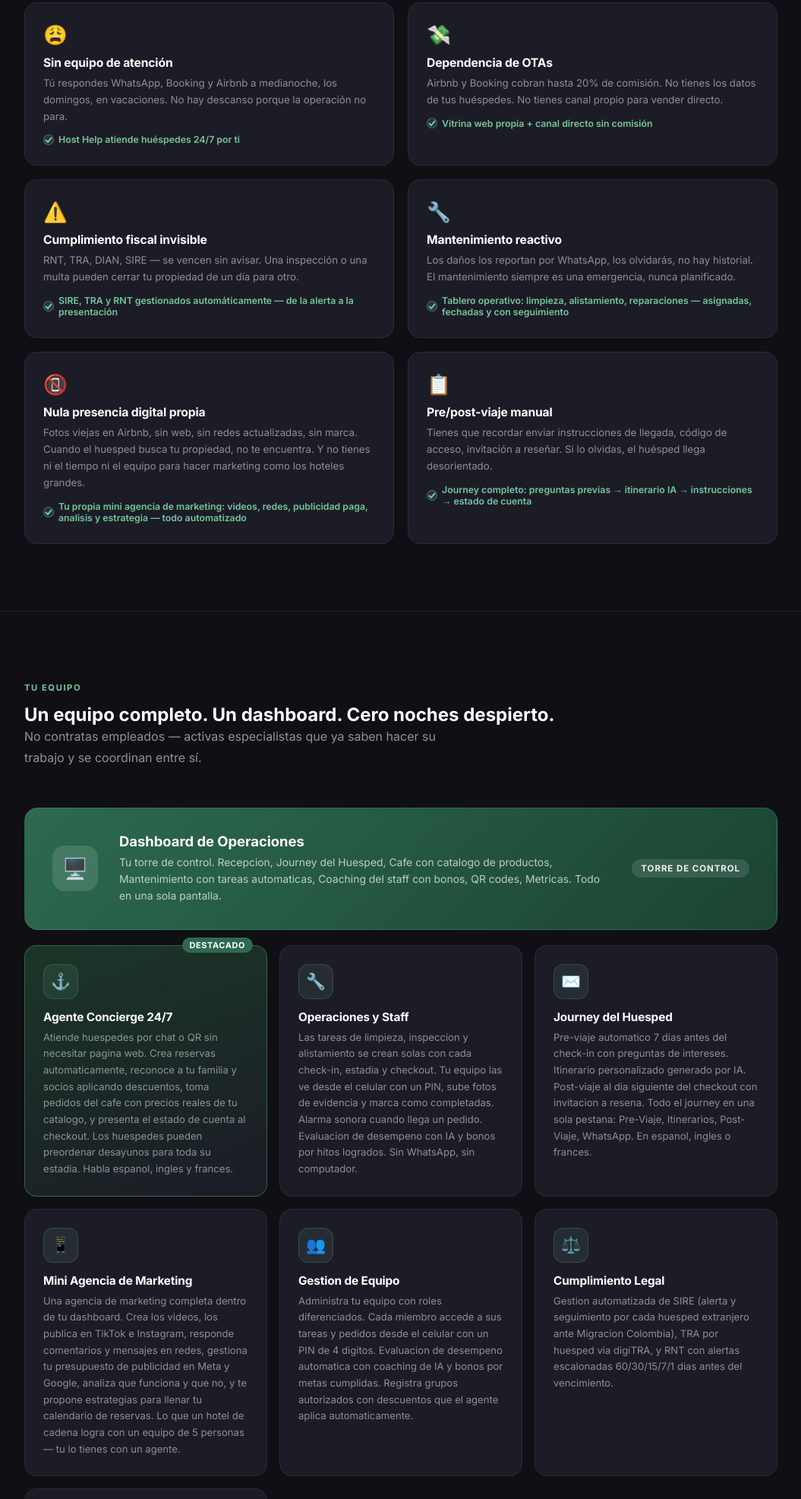
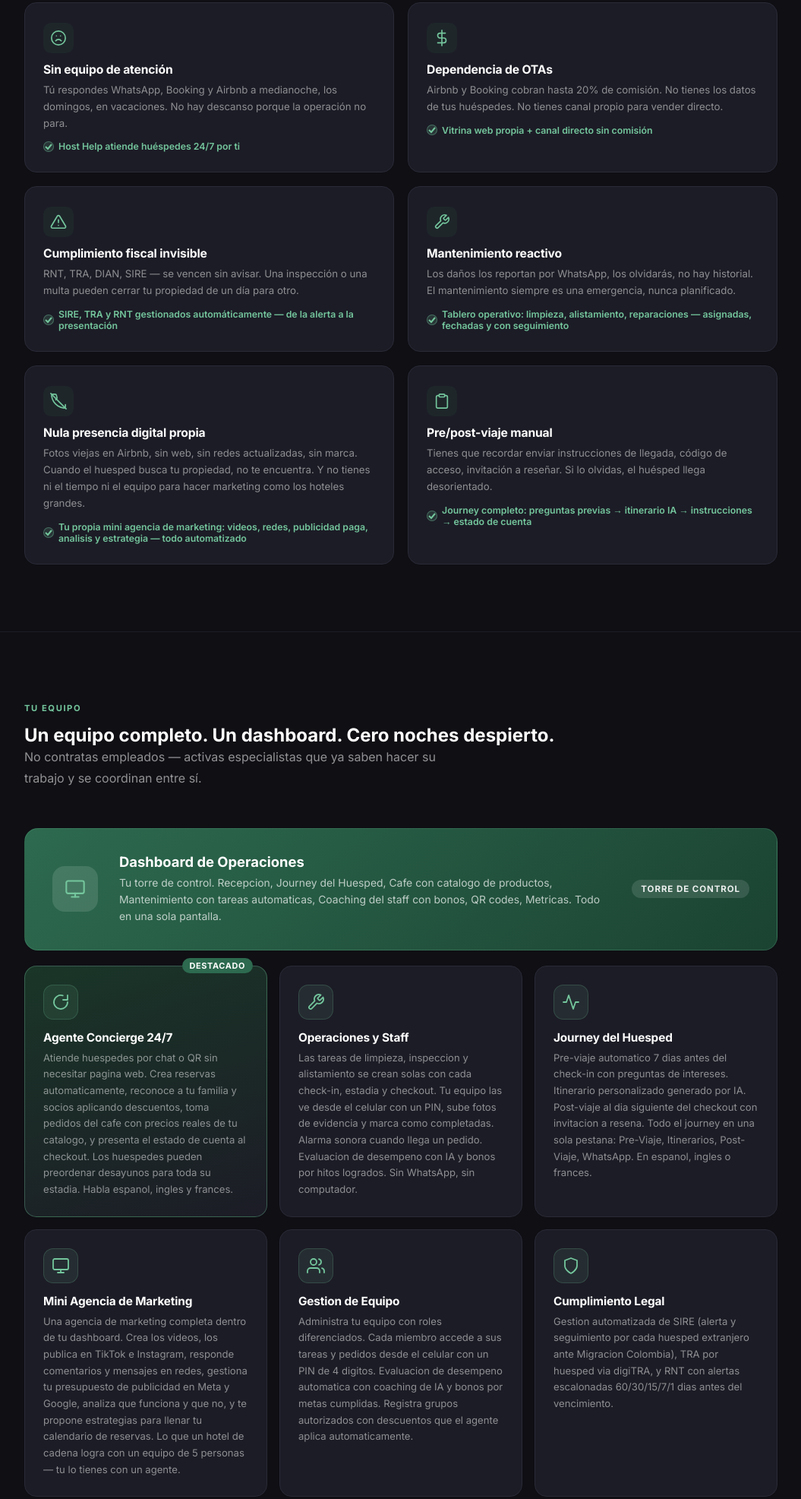
Before and after one commit to DeHyl/host-help-landing, a plain HTML site: page index.html in a window 1280 px wide. Shown: the part 1449-3422 px from the top of the page at 76% size, without its empty margins (112-1167 px from the left). Drawn offline with Linux system fonts and the light colour scheme.

Commit message:
feat: replace all emojis with SVG icons on landing page
Dolor cards, agent cards, dashboard icon, loop section, demo widget,
CTA buttons — all emojis replaced with Lucide-style inline SVGs.
Green (#74c69d) stroke icons on dark green background.

Co-Authored-By: Claude Opus 4.6 (1M context) <noreply@anthropic.com>

```diff
--- a/index.html
+++ b/index.html
@@ -453,10 +453,13 @@
       transform: translateY(-2px);
     }
     .dolor-icon {
-      font-size: 1.6rem;
+      width: 40px; height: 40px;
       margin-bottom: 12px;
-      display: block;
-    }
+      display: flex; align-items: center; justify-content: center;
+      background: rgba(45,106,79,0.12);
+      border-radius: 10px;
+    }
+    .dolor-icon svg { width: 22px; height: 22px; stroke: #74c69d; fill: none; stroke-width: 1.8; stroke-linecap: round; stroke-linejoin: round; }
     .dolor-card h3 {
       font-size: 0.98rem;
       font-weight: 700;
@@ -590,6 +593,8 @@
       display: flex; align-items: center; justify-content: center;
       margin-bottom: 14px;
       font-size: 1.3rem;
+    }
+    .agent-icon svg { width: 24px; height: 24px; stroke: #74c69d; fill: none; stroke-width: 1.8; stroke-linecap: round; stroke-linejoin: round;
     }
     .agent-card h3 {
       font-size: 0.96rem;
@@ -1322,37 +1327,37 @@
 
     <div class="dolor-grid">
       <div class="dolor-card reveal">
-        <span class="dolor-icon">😩</span>
+        <span class="dolor-icon"><svg viewBox="0 0 24 24"><circle cx="12" cy="12" r="10"/><path d="M16 16s-1.5-2-4-2-4 2-4 2"/><line x1="9" y1="9" x2="9.01" y2="9"/><line x1="15" y1="9" x2="15.01" y2="9"/></svg></span>
         <h3>Sin equipo de atención</h3>
         <p>Tú respondes WhatsApp, Booking y Airbnb a medianoche, los domingos, en vacaciones. No hay descanso porque la operación no para.</p>
         <div class="dolor-resolve">Host Help atiende huéspedes 24/7 por ti</div>
       </div>
       <div class="dolor-card reveal reveal-delay-1">
-        <span class="dolor-icon">💸</span>
+        <span class="dolor-icon"><svg viewBox="0 0 24 24"><line x1="12" y1="1" x2="12" y2="23"/><path d="M17 5H9.5a3.5 3.5 0 0 0 0 7h5a3.5 3.5 0 0 1 0 7H6"/></svg></span>
         <h3>Dependencia de OTAs</h3>
         <p>Airbnb y Booking cobran hasta 20% de comisión. No tienes los datos de tus huéspedes. No tienes canal propio para vender directo.</p>
         <div class="dolor-resolve">Vitrina web propia + canal directo sin comisión</div>
       </div>
       <div class="dolor-card reveal">
-        <span class="dolor-icon">⚠️</span>
+        <span class="dolor-icon"><svg viewBox="0 0 24 24"><path d="M10.29 3.86L1.82 18a2 2 0 0 0 1.71 3h16.94a2 2 0 0 0 1.71-3L13.71 3.86a2 2 0 0 0-3.42 0z"/><line x1="12" y1="9" x2="12" y2="13"/><line x1="12" y1="17" x2="12.01" y2="17"/></svg></span>
         <h3>Cumplimiento fiscal invisible</h3>
         <p>RNT, TRA, DIAN, SIRE — se vencen sin avisar. Una inspección o una multa pueden cerrar tu propiedad de un día para otro.</p>
         <div class="dolor-resolve">SIRE, TRA y RNT gestionados automáticamente — de la alerta a la presentación</div>
       </div>
       <div class="dolor-card reveal reveal-delay-1">
-        <span class="dolor-icon">🔧</span>
+        <span class="dolor-icon"><svg viewBox="0 0 24 24"><path d="M14.7 6.3a1 1 0 0 0 0 1.4l1.6 1.6a1 1 0 0 0 1.4 0l3.77-3.77a6 6 0 0 1-7.94 7.94l-6.91 6.91a2.12 2.12 0 0 1-3-3l6.91-6.91a6 6 0 0 1 7.94-7.94l-3.76 3.76z"/></svg></span>
         <h3>Mantenimiento reactivo</h3>
         <p>Los daños los reportan por WhatsApp, los olvidarás, no hay historial. El mantenimiento siempre es una emergencia, nunca planificado.</p>
         <div class="dolor-resolve">Tablero operativo: limpieza, alistamiento, reparaciones — asignadas, fechadas y con seguimiento</div>
       </div>
       <div class="dolor-card reveal">
-        <span class="dolor-icon">📵</span>
+        <span class="dolor-icon"><svg viewBox="0 0 24 24"><path d="M22 16.92v3a2 2 0 0 1-2.18 2 19.79 19.79 0 0 1-8.63-3.07 19.5 19.5 0 0 1-6-6 19.79 19.79 0 0 1-3.07-8.67A2 2 0 0 1 4.11 2h3a2 2 0 0 1 2 1.72c.127.96.361 1.903.7 2.81a2 2 0 0 1-.45 2.11L8.09 9.91"/><line x1="1" y1="1" x2="23" y2="23"/></svg></span>
         <h3>Nula presencia digital propia</h3>
         <p>Fotos viejas en Airbnb, sin web, sin redes actualizadas, sin marca. Cuando el huesped busca tu propiedad, no te encuentra. Y no tienes ni el tiempo ni el equipo para hacer marketing como los hoteles grandes.</p>
         <div class="dolor-resolve">Tu propia mini agencia de marketing: videos, redes, publicidad paga, analisis y estrategia — todo automatizado</div>
       </div>
       <div class="dolor-card reveal reveal-delay-1">
-        <span class="dolor-icon">📋</span>
+        <span class="dolor-icon"><svg viewBox="0 0 24 24"><path d="M16 4h2a2 2 0 0 1 2 2v14a2 2 0 0 1-2 2H6a2 2 0 0 1-2-2V6a2 2 0 0 1 2-2h2"/><rect x="8" y="2" width="8" height="4" rx="1" ry="1"/></svg></span>
         <h3>Pre/post-viaje manual</h3>
         <p>Tienes que recordar enviar instrucciones de llegada, código de acceso, invitación a reseñar. Si lo olvidas, el huésped llega desorientado.</p>
         <div class="dolor-resolve">Journey completo: preguntas previas → itinerario IA → instrucciones → estado de cuenta</div>
@@ -1370,7 +1375,7 @@
 
     <!-- Dashboard card -->
     <div class="dashboard-card reveal">
-      <div class="dashboard-icon">🖥️</div>
+      <div class="dashboard-icon"><svg width="28" height="28" viewBox="0 0 24 24" fill="none" stroke="#74c69d" stroke-width="1.8" stroke-linecap="round" stroke-linejoin="round"><rect x="2" y="3" width="20" height="14" rx="2" ry="2"/><line x1="8" y1="21" x2="16" y2="21"/><line x1="12" y1="17" x2="12" y2="21"/></svg></div>
       <div>
         <h3>Dashboard de Operaciones</h3>
         <p>Tu torre de control. Recepcion, Journey del Huesped, Cafe con catalogo de productos, Mantenimiento con tareas automaticas, Coaching del staff con bonos, QR codes, Metricas. Todo en una sola pantalla.</p>
@@ -1382,37 +1387,37 @@
     <div class="agents-grid">
       <div class="agent-card highlighted reveal">
         <div class="agent-highlight-badge">Destacado</div>
-        <div class="agent-icon">⚓</div>
+        <div class="agent-icon"><svg viewBox="0 0 24 24"><path d="M21 12a9 9 0 1 1-6.219-8.56"/><path d="M21 3v6h-6"/></svg></div>
         <h3>Agente Concierge 24/7</h3>
         <p>Atiende huespedes por chat o QR sin necesitar pagina web. Crea reservas automaticamente, reconoce a tu familia y socios aplicando descuentos, toma pedidos del cafe con precios reales de tu catalogo, y presenta el estado de cuenta al checkout. Los huespedes pueden preordenar desayunos para toda su estadia. Habla espanol, ingles y frances.</p>
       </div>
       <div class="agent-card reveal reveal-delay-1">
-        <div class="agent-icon">🔧</div>
+        <div class="agent-icon"><svg viewBox="0 0 24 24"><path d="M14.7 6.3a1 1 0 0 0 0 1.4l1.6 1.6a1 1 0 0 0 1.4 0l3.77-3.77a6 6 0 0 1-7.94 7.94l-6.91 6.91a2.12 2.12 0 0 1-3-3l6.91-6.91a6 6 0 0 1 7.94-7.94l-3.76 3.76z"/></svg></div>
         <h3>Operaciones y Staff</h3>
         <p>Las tareas de limpieza, inspeccion y alistamiento se crean solas con cada check-in, estadia y checkout. Tu equipo las ve desde el celular con un PIN, sube fotos de evidencia y marca como completadas. Alarma sonora cuando llega un pedido. Evaluacion de desempeno con IA y bonos por hitos logrados. Sin WhatsApp, sin computador.</p>
       </div>
       <div class="agent-card reveal reveal-delay-2">
-        <div class="agent-icon">✉️</div>
+        <div class="agent-icon"><svg viewBox="0 0 24 24"><path d="M22 12h-4l-3 9L9 3l-3 9H2"/></svg></div>
         <h3>Journey del Huesped</h3>
         <p>Pre-viaje automatico 7 dias antes del check-in con preguntas de intereses. Itinerario personalizado generado por IA. Post-viaje al dia siguiente del checkout con invitacion a resena. Todo el journey en una sola pestana: Pre-Viaje, Itinerarios, Post-Viaje, WhatsApp. En espanol, ingles o frances.</p>
       </div>
       <div class="agent-card reveal">
-        <div class="agent-icon">📱</div>
+        <div class="agent-icon"><svg viewBox="0 0 24 24"><rect x="2" y="3" width="20" height="14" rx="2" ry="2"/><line x1="8" y1="21" x2="16" y2="21"/><line x1="12" y1="17" x2="12" y2="21"/></svg></div>
         <h3>Mini Agencia de Marketing</h3>
         <p>Una agencia de marketing completa dentro de tu dashboard. Crea los videos, los publica en TikTok e Instagram, responde comentarios y mensajes en redes, gestiona tu presupuesto de publicidad en Meta y Google, analiza que funciona y que no, y te propone estrategias para llenar tu calendario de reservas. Lo que un hotel de cadena logra con un equipo de 5 personas — tu lo tienes con un agente.</p>
       </div>
       <div class="agent-card reveal reveal-delay-1">
-        <div class="agent-icon">👥</div>
+        <div class="agent-icon"><svg viewBox="0 0 24 24"><path d="M17 21v-2a4 4 0 0 0-4-4H5a4 4 0 0 0-4 4v2"/><circle cx="9" cy="7" r="4"/><path d="M23 21v-2a4 4 0 0 0-3-3.87"/><path d="M16 3.13a4 4 0 0 1 0 7.75"/></svg></div>
         <h3>Gestion de Equipo</h3>
         <p>Administra tu equipo con roles diferenciados. Cada miembro accede a sus tareas y pedidos desde el celular con un PIN de 4 digitos. Evaluacion de desempeno automatica con coaching de IA y bonos por metas cumplidas. Registra grupos autorizados con descuentos que el agente aplica automaticamente.</p>
       </div>
       <div class="agent-card reveal reveal-delay-2">
-        <div class="agent-icon">⚖️</div>
+        <div class="agent-icon"><svg viewBox="0 0 24 24"><path d="M12 22s8-4 8-10V5l-8-3-8 3v7c0 6 8 10 8 10z"/></svg></div>
         <h3>Cumplimiento Legal</h3>
         <p>Gestion automatizada de SIRE (alerta y seguimiento por cada huesped extranjero ante Migracion Colombia), TRA por huesped via digiTRA, y RNT con alertas escalonadas 60/30/15/7/1 dias antes del vencimiento.</p>
       </div>
       <div class="agent-card reveal">
-        <div class="agent-icon">🧠</div>
+        <div class="agent-icon"><svg viewBox="0 0 24 24"><path d="M9 18V5l12-2v13"/><circle cx="6" cy="18" r="3"/><circle cx="18" cy="16" r="3"/></svg></div>
         <h3>Cafe y Productos</h3>
         <p>Catalogo editable de productos con precios y adiciones (cafe, desayuno, snacks, bebidas). El agente lo consulta en tiempo real para tomar pedidos con precios exactos. Los pedidos llegan automaticamente al staff sin que nadie tenga que llamar o escribir. Cambias un precio en el dashboard y el agente lo usa al instante.</p>
       </div>
@@ -1460,7 +1465,7 @@
       </ul>
       <div class="captain-cta-wrap reveal">
         <a href="https://www.sancibrian.com" target="_blank" rel="noopener" class="btn-captain">
-          ⚓ Probar el Capitán DD en vivo →
+          Probar el Capitan DD en vivo
         </a>
         <p class="captain-note">
           <span class="live-dot"></span>
@@ -1473,7 +1478,7 @@
     <div class="reveal">
       <div class="demo-widget">
         <div class="demo-header">
-          <div class="demo-avatar">⚓</div>
+          <div class="demo-avatar"><svg width="20" height="20" viewBox="0 0 24 24" fill="none" stroke="#fff" stroke-width="2" stroke-linecap="round"><circle cx="12" cy="5" r="3"/><line x1="12" y1="22" x2="12" y2="8"/><path d="M5 12H2a10 10 0 0 0 20 0h-3"/></svg></div>
           <div class="demo-header-info">
             <div class="demo-name">Capitán DD · Cabaña Sancibrian</div>
             <div class="demo-status">En línea ahora</div>
@@ -1510,7 +1515,7 @@
 
     <div class="loop-grid">
       <div class="loop-col reveal">
-        <span class="loop-col-icon">⚙️</span>
+        <span class="loop-col-icon"><svg width="22" height="22" viewBox="0 0 24 24" fill="none" stroke="currentColor" stroke-width="1.8" stroke-linecap="round"><circle cx="12" cy="12" r="3"/><path d="M19.4 15a1.65 1.65 0 0 0 .33 1.82l.06.06a2 2 0 0 1-2.83 2.83l-.06-.06a1.65 1.65 0 0 0-1.82-.33 1.65 1.65 0 0 0-1 1.51V21a2 2 0 0 1-4 0v-.09A1.65 1.65 0 0 0 9 19.4a1.65 1.65 0 0 0-1.82.33l-.06.06a2 2 0 0 1-2.83-2.83l.06-.06A1.65 1.65 0 0 0 4.68 15a1.65 1.65 0 0 0-1.51-1H3a2 2 0 0 1 0-4h.09A1.65 1.65 0 0 0 4.6 9a1.65 1.65 0 0 0-.33-1.82l-.06-.06a2 2 0 0 1 2.83-2.83l.06.06A1.65 1.65 0 0 0 9 4.68a1.65 1.65 0 0 0 1-1.51V3a2 2 0 0 1 4 0v.09a1.65 1.65 0 0 0 1 1.51 1.65 1.65 0 0 0 1.82-.33l.06-.06a2 2 0 0 1 2.83 2.83l-.06.06A1.65 1.65 0 0 0 19.4 9a1.65 1.65 0 0 0 1.51 1H21a2 2 0 0 1 0 4h-.09a1.65 1.65 0 0 0-1.51 1z"/></svg></span>
         <h3>Operan solos en lo rutinario</h3>
         <ul>
           <li>Consultas de huespedes 24/7 por chat o QR</li>
@@ -1522,7 +1527,7 @@
         </ul>
       </div>
       <div class="loop-col reveal reveal-delay-1">
-        <span class="loop-col-icon">🔔</span>
+        <span class="loop-col-icon"><svg width="22" height="22" viewBox="0 0 24 24" fill="none" stroke="currentColor" stroke-width="1.8" stroke-linecap="round"><path d="M18 8A6 6 0 0 0 6 8c0 7-3 9-3 9h18s-3-2-3-9"/><path d="M13.73 21a2 2 0 0 1-3.46 0"/></svg></span>
         <h3>Te avisan en lo que importa</h3>
         <ul>
           <li>Incidentes o situaciones inusuales</li>
@@ -1533,7 +1538,7 @@
         </ul>
       </div>
       <div class="loop-col reveal reveal-delay-2">
-        <span class="loop-col-icon">📊</span>
+        <span class="loop-col-icon"><svg width="22" height="22" viewBox="0 0 24 24" fill="none" stroke="currentColor" stroke-width="1.8" stroke-linecap="round"><line x1="18" y1="20" x2="18" y2="10"/><line x1="12" y1="20" x2="12" y2="4"/><line x1="6" y1="20" x2="6" y2="14"/></svg></span>
         <h3>Tu dashboard = tu control total</h3>
         <ul>
           <li>Fotos de evidencia de cada tarea completada</li>
```
